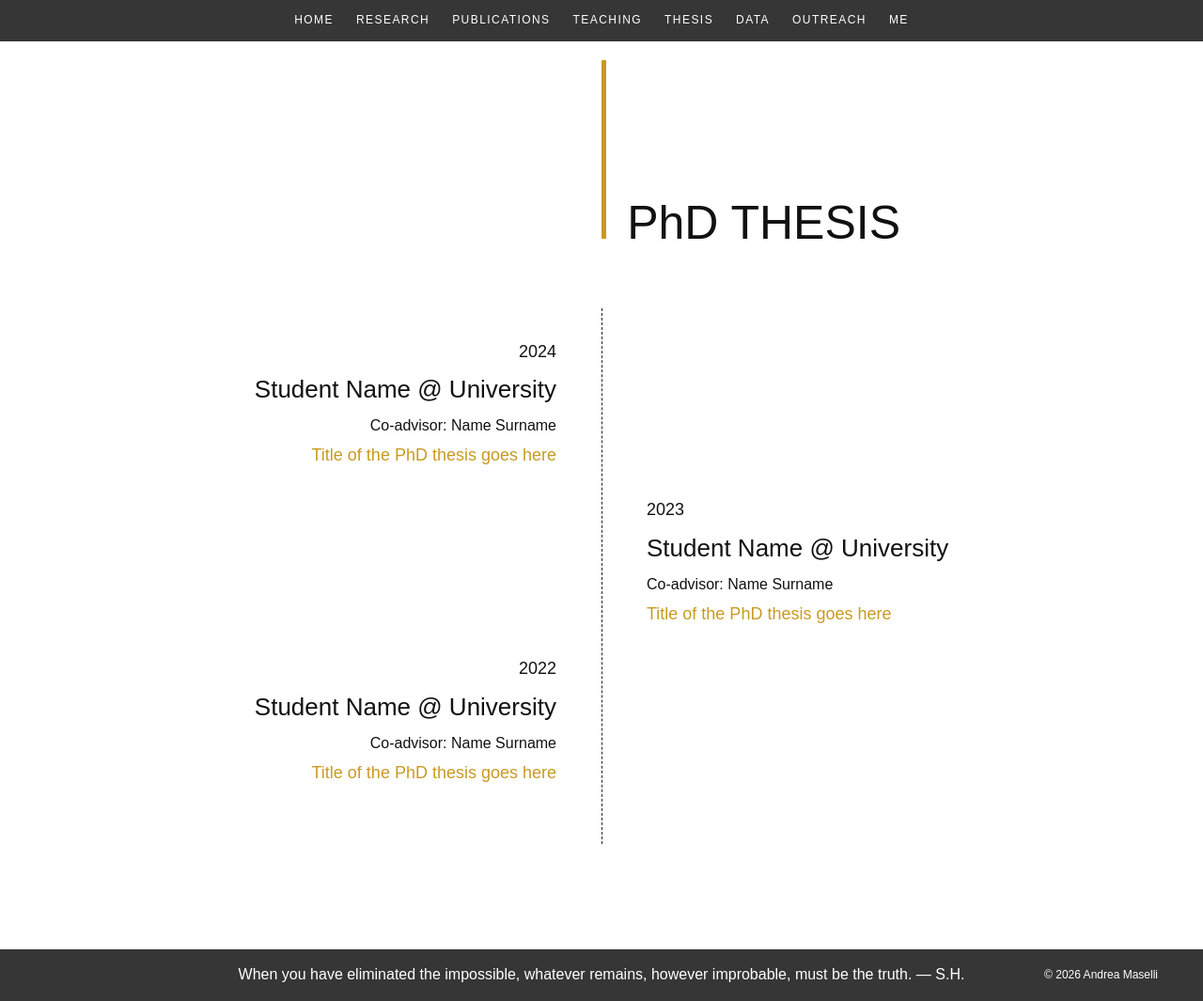
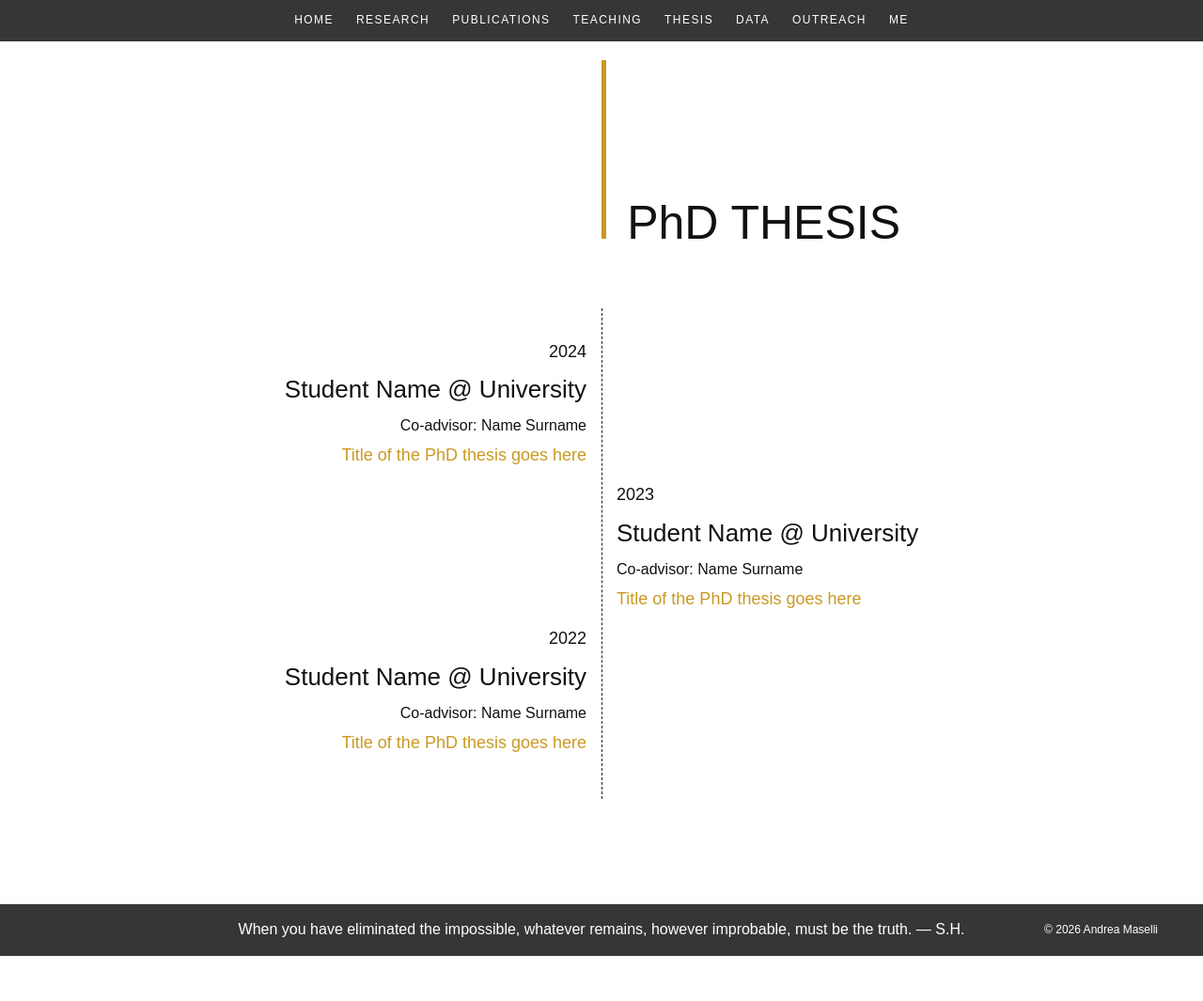
Before and after one commit to masellia/andreamaselli.github.io, a Jekyll site: the page built from pages/thesis.md, in a window 1280 px wide and 1065 px high. Shown: the whole window at 94% size. Built offline with Jekyll 4.4.1, drawn with Linux system fonts in a browser that asks for light colours; some web fonts are replaced.

Commit message:
thesis page

```diff
--- a/assets/css/main.css
+++ b/assets/css/main.css
@@ -627,18 +627,18 @@ body {
 .thesis-entry {
   position: relative;
   width: 50%;
-  margin-bottom: 2rem;
+  margin-bottom: 1rem;
 }
 
 .thesis-left {
   margin-right: auto;
-  padding-right: 3rem;
+  padding-right: 1rem;
   text-align: right;
 }
 
 .thesis-right {
   margin-left: auto;
-  padding-left: 3rem;
+  padding-left: 1rem;
   text-align: left;
 }
 
```
